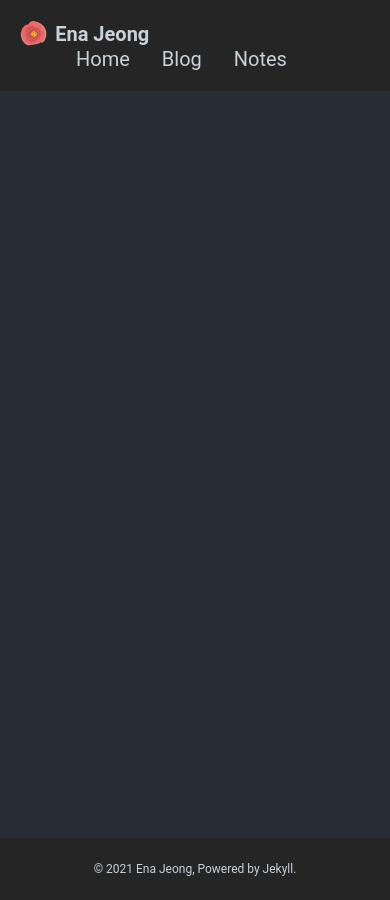
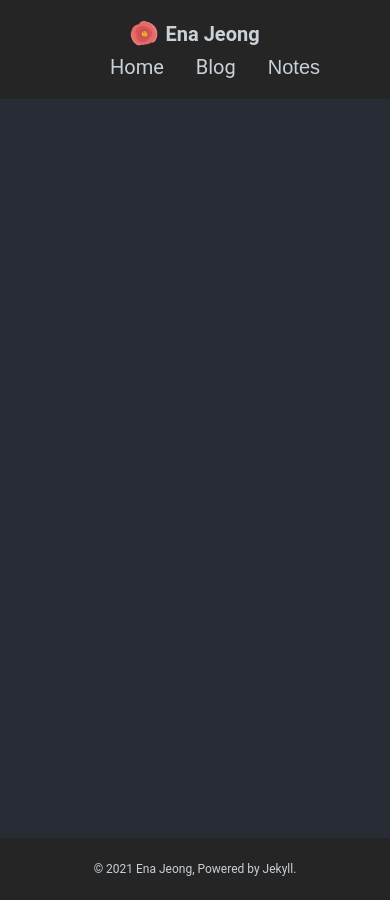
Before and after one commit to EnaJeong/EnaJeong.github.io, a Jekyll site: the page built from index.html, in a window 390 px wide. Built offline with Jekyll 4.4.1, drawn with Linux system fonts in a browser that asks for light colours; cached includes are drawn as plain includes; the list of posts is cut into pages by our own code.

Commit message:
Adjust header for mobile

```diff
--- a/_includes/header.html
+++ b/_includes/header.html
@@ -5,10 +5,11 @@
   <a class="site-title" href="{{ '/' | relative_url }}">{{ site.title }}</a>
 </div>
 <nav class="topnav">
-  <ul class="navbar">
+  <ul class="navbar" id="navbar">
     {%- for item in site.data.navigation.header -%}
         {%- if item.folders -%}
-          <li class="dropdown"><a class="dropbtn">{{ item.title }}</a>
+          <li class="dropdown">
+            <button class="dropbtn">{{ item.title }}</button>
             <div class="dropdown-content">
               {% for folder in item.folders %}
                 <a href="{{folder.url}}">{{folder.title}}</a>
--- a/_sass/base/_header.scss
+++ b/_sass/base/_header.scss
@@ -18,7 +18,7 @@
     justify-content: space-between;
     align-items: center;
 
-    a {
+    a, .dropbtn {
       color: inherit;
       text-decoration: none;
     }
@@ -45,21 +45,31 @@
 // top navigation
 .topnav {
 
-  a {
+  a, .dropbtn {
     display: block;
     margin: 0 1rem;
     -webkit-transition: none;
     transition: none;
   }
 
+  .dropbtn  {
+    cursor: pointer;
+    border: none;
+    outline: none;
+    padding: 0;
+    font-size: inherit;
+    background-color: inherit;
+  }
+
   .navbar {
     margin: 0;
     list-style-type: none;
     display: flex;
+    flex-wrap: wrap;
     justify-content: flex-end;
-    flex-wrap: wrap;
+    align-items: flex-end;
 
-    li>a {
+    li>a, .dropbtn  {
       position: relative;
 
       &:before {
@@ -104,3 +114,13 @@
     .dropdown:hover .dropdown-content {display: block;}
   }
 }
+
+// media
+@media screen and (max-width: map-get($width, media)) {
+  header {
+    flex-direction: column;
+  }
+  .header__title{
+    margin-bottom: 0.5rem
+  }
+}
--- a/_sass/common/_variables.scss
+++ b/_sass/common/_variables.scss
@@ -26,6 +26,7 @@ $font-size: (
 );
 
 $width: (
+  media:   600px,
   min:     600px,
   small:   768px,
   medium:  900px,
```
